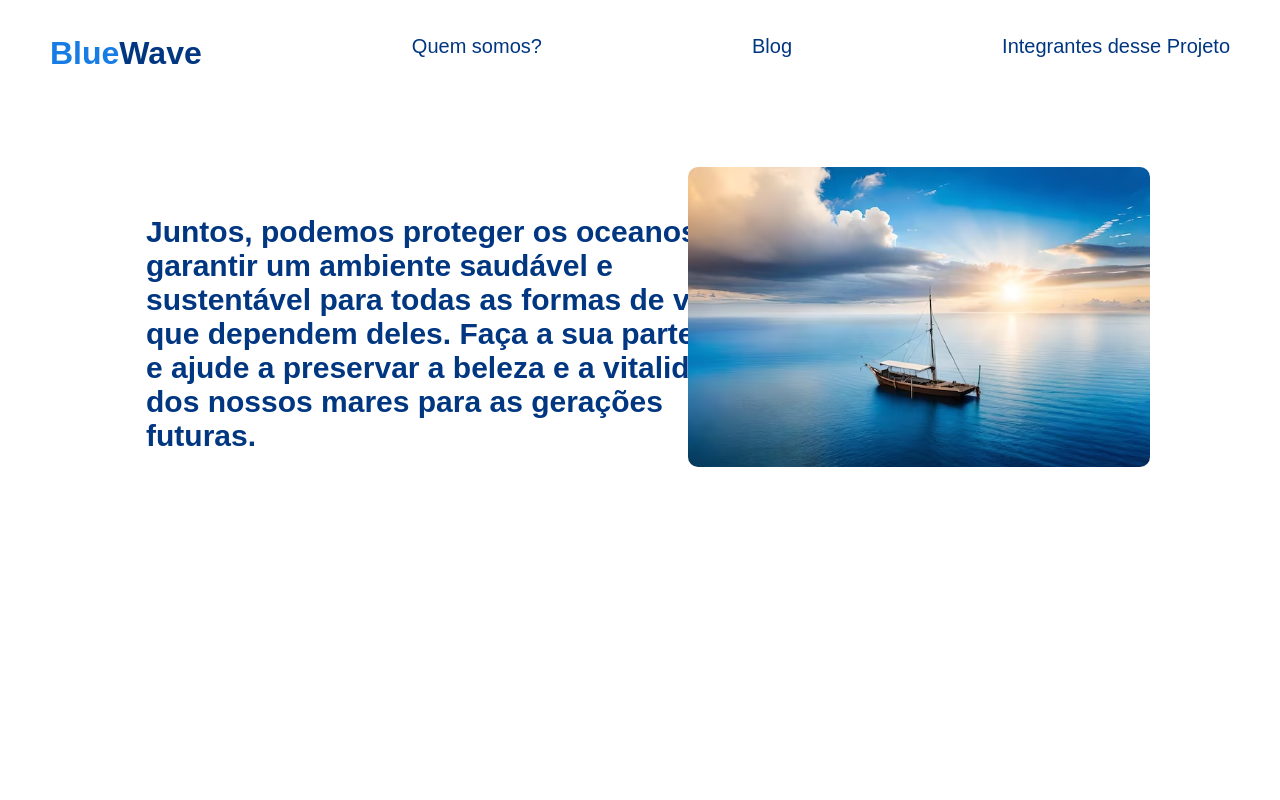
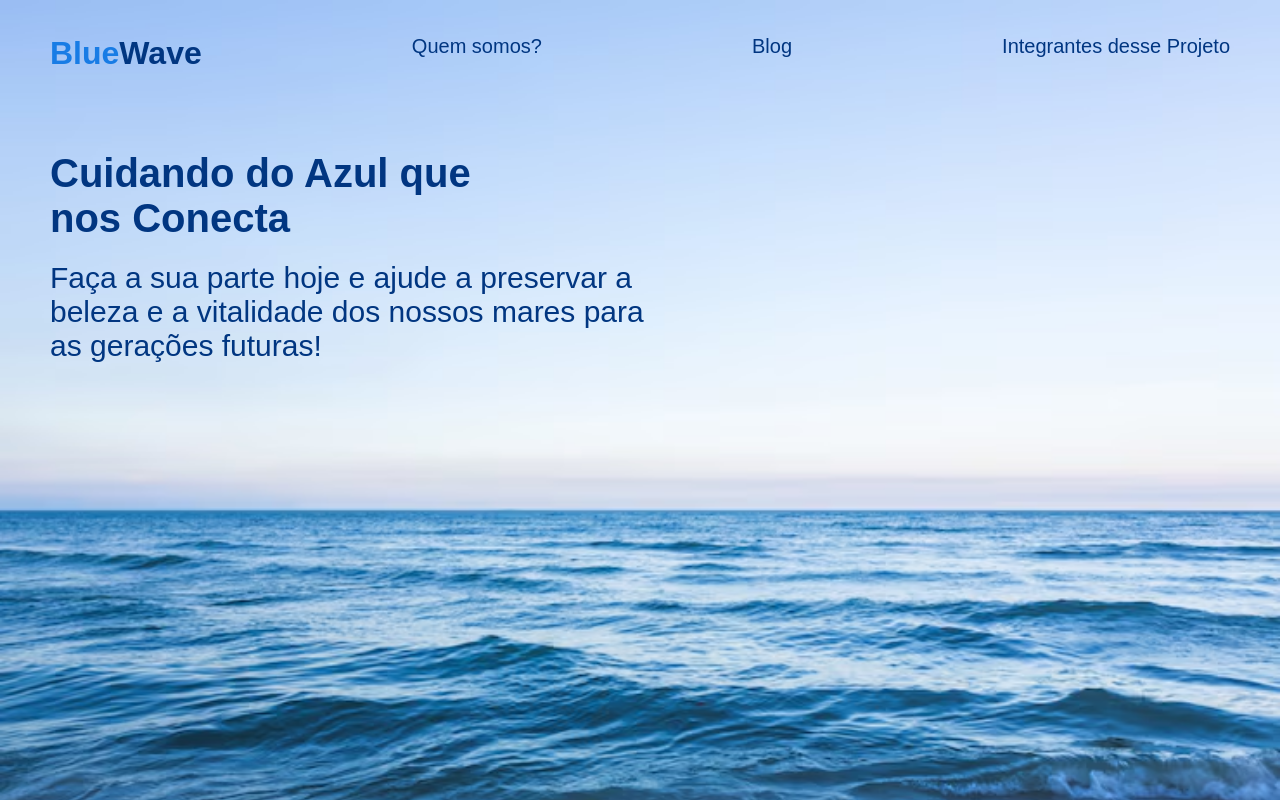
Before and after one commit to ViniciusSantanaa/Global-Solution, a plain HTML site: page global solution/index.html in a window 1280 px wide. Drawn offline with Linux system fonts and the light colour scheme.

Commit message:
ajuste-pagina-principal

```diff
--- a/global solution/CSS/Style.CSS
+++ b/global solution/CSS/Style.CSS
@@ -3,7 +3,13 @@
     margin: 0;
     box-sizing: border-box;
     font-family: Arial, Helvetica, sans-serif;
+    background-image: url(/global\ solution/img/imagem.fundo.pagina.avif);
+    background-repeat: no-repeat;
+    background-size: cover;
+    background-attachment: fixed;
 }
+
+section{}
 
 header{
     margin-left: 50px;
@@ -26,38 +32,25 @@ a{
 
 .nome-empresa{
     color: #187CE5;
+    font-size: 32px;
 }
 
 .segunda-cor{
     color: #013681;
 }
 
-.conteudo{
-    display: flex;
-    justify-content: space-around;
-    align-items: center;
-    margin-top: 95px;
+.Slogan{
+    color: #013681;
+    font-size: 40px;
+    margin-left: 50px;
+    margin-top: 79px;
+    width: 450px;
 }
 
-.apresentacao-conteudo{
-    width: 632px;
-    display: flex;
-    flex-direction: column;
-    gap: 0%;
-    margin-left: 56px;
-}
-
-.texto{
+.frase-Slogan{
     color: #013681;
     font-size: 30px;
-    width: 633px;
-    height: 204px;
-    margin-left: 90px;
+    margin-left: 50px;
+    margin-top: 20px;
+    width: 600px;
 }
-
-.imagem-barco{
-    width: 500px;
-    height: 300px;
-    margin-right: 130px;
-    border-radius: 10px;
-}
--- a/global solution/index.html
+++ b/global solution/index.html
@@ -7,6 +7,7 @@
     <link rel="stylesheet" href="CSS/Style.CSS">
 </head>
 <body>
+    <section>
         <header>
             <ul>
                 <h1 class="nome-empresa">Blue<strong class="segunda-cor">Wave</strong></h1>
@@ -15,11 +16,8 @@
                 <a href="pagina-integrantes.html">Integrantes desse Projeto</a>
             </ul>
         </header>
-    <main class="conteudo">
-        <section class="apresentacao-conteudo">
-            <h2 class="texto">Juntos, podemos proteger os oceanos e garantir um ambiente saudável e sustentável para todas as formas de vida que dependem deles. Faça a sua parte hoje e ajude a preservar a beleza e a vitalidade dos nossos mares para as gerações futuras.</h2>
+        <h2 class="Slogan">Cuidando do Azul que nos Conecta</h2>
+        <p class="frase-Slogan">Faça a sua parte hoje e ajude a preservar a beleza e a vitalidade dos nossos mares para as gerações futuras!</p>
     </section>
-            <img src="img/barco.avif" alt="imagem barco oceano" class="imagem-barco">
-    </main>
 </body>
 </html>
```
Also changed, not shown: global solution/img/barco.avif (deleted), global solution/img/imagem barco.jfif (deleted), global solution/img/imagem.fundo.pagina.avif (added), global solution/img/oceano-agua.jpeg (deleted). Lines whose indentation alone changed are shown as unchanged.
